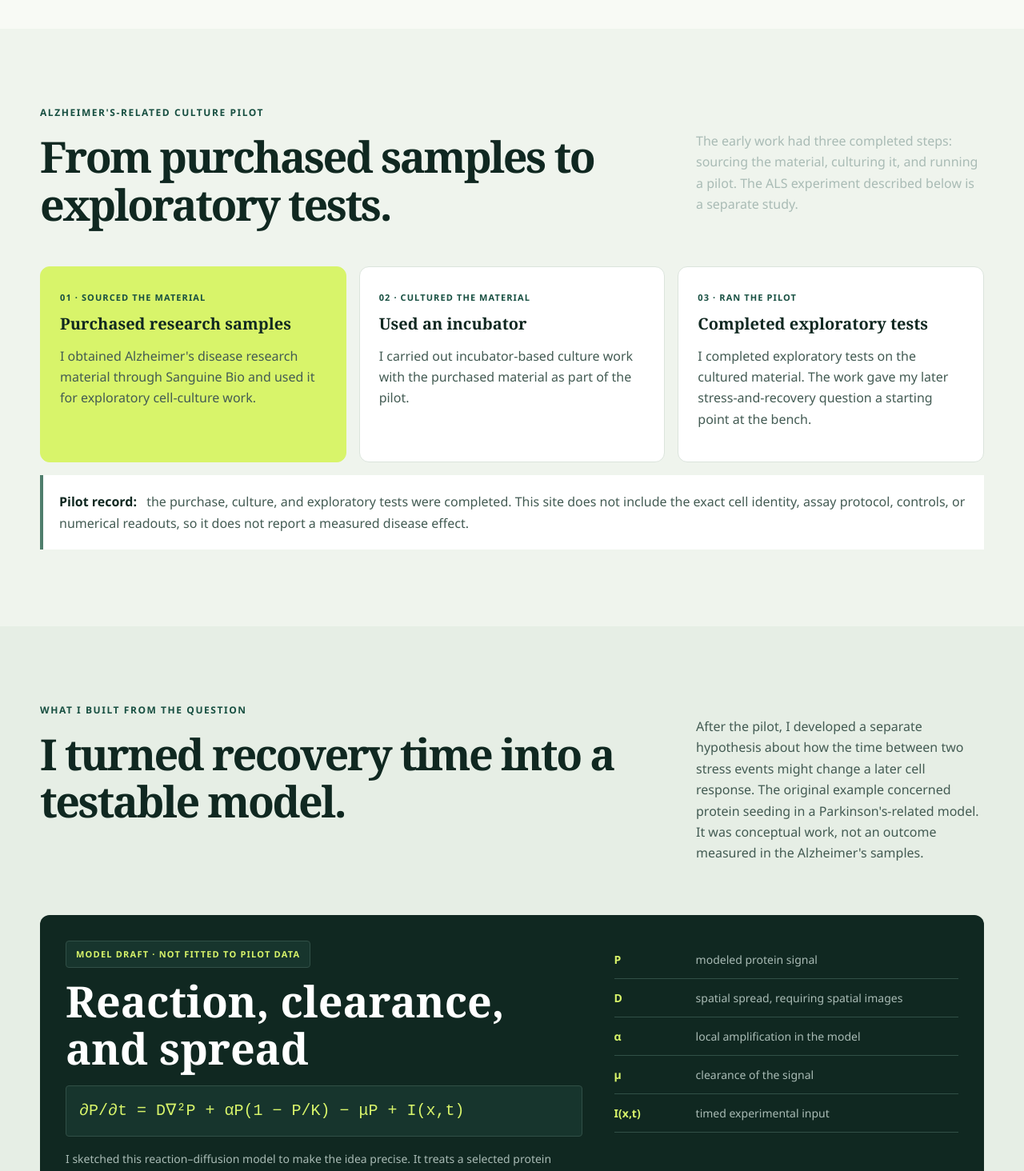
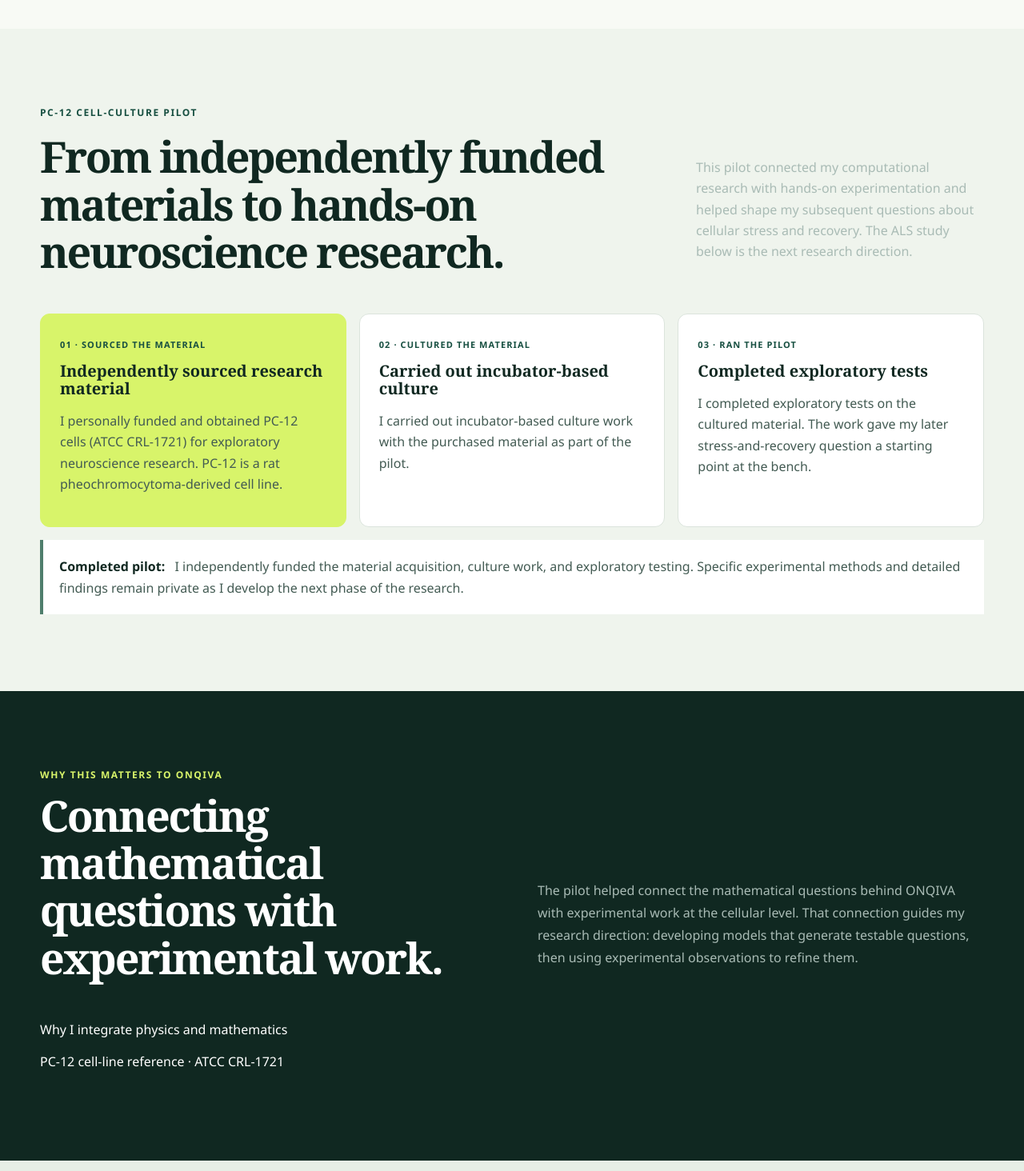
Before and after one commit to gerbenns2006-afk/jubilant-octo-chainsaw, a Next.js app: page /neurodegeneration in a window 1280 px wide. Shown: the part 720-2184 px from the top of the page at 80% size. Built offline with nearby package versions, Linux system fonts and the light colour scheme.

Commit message:
Describe completed PC-12 culture pilot

```diff
--- a/app/neurodegeneration/page.tsx
+++ b/app/neurodegeneration/page.tsx
@@ -4,7 +4,7 @@ import SiteNav from "../components/SiteNav";
 export const metadata = {
   title: "Neurodegeneration work | ONQIVA",
   description:
-    "The completed Alzheimer’s sample-culture pilot, the recovery-history model it motivated, and the separate ALS study proposed next.",
+    "The completed PC-12 cell-culture pilot, the recovery-history model it motivated, and the separate ALS study proposed next.",
 };
 
 export default function NeurodegenerationPage() {
@@ -24,9 +24,9 @@ export default function NeurodegenerationPage() {
             <em>in culture.</em>
           </h1>
           <p className="hero-copy">
-            I purchased Alzheimer&apos;s disease research material through
-            Sanguine Bio, cultured it using an incubator, and completed
-            exploratory cell-culture tests. That bench work came before the
+            I independently funded and obtained PC-12 cells (ATCC CRL-1721),
+            carried out incubator-based culture work, and completed
+            exploratory testing. That bench work came before the
             recovery model and the separate ALS study I am now seeking to fund.
           </p>
           <div className="hero-actions">
@@ -48,28 +48,30 @@ export default function NeurodegenerationPage() {
           <div className="shell">
             <div className="section-head">
               <div>
-                <div className="kicker">ALZHEIMER&apos;S-RELATED CULTURE PILOT</div>
-                <h2>From purchased samples to exploratory tests.</h2>
+                <div className="kicker">PC-12 CELL-CULTURE PILOT</div>
+                <h2>From independently funded materials to hands-on neuroscience research.</h2>
               </div>
               <p>
-                The early work had three completed steps: sourcing the material,
-                culturing it, and running a pilot. The ALS experiment described
-                below is a separate study.
+                This pilot connected my computational research with hands-on
+                experimentation and helped shape my subsequent questions about
+                cellular stress and recovery. The ALS study below is the next
+                research direction.
               </p>
             </div>
 
             <div className="study-grid">
               <article className="study-card study-card-featured">
                 <span>01 · SOURCED THE MATERIAL</span>
-                <h3>Purchased research samples</h3>
+                <h3>Independently sourced research material</h3>
                 <p>
-                  I obtained Alzheimer&apos;s disease research material through
-                  Sanguine Bio and used it for exploratory cell-culture work.
+                  I personally funded and obtained PC-12 cells (ATCC CRL-1721)
+                  for exploratory neuroscience research. PC-12 is a rat
+                  pheochromocytoma-derived cell line.
                 </p>
               </article>
               <article className="study-card">
                 <span>02 · CULTURED THE MATERIAL</span>
-                <h3>Used an incubator</h3>
+                <h3>Carried out incubator-based culture</h3>
                 <p>
                   I carried out incubator-based culture work with the purchased
                   material as part of the pilot.
@@ -87,11 +89,31 @@ export default function NeurodegenerationPage() {
             </div>
 
             <aside className="study-boundary">
-              <strong>Pilot record:</strong> the purchase, culture, and
-              exploratory tests were completed. This site does not include the
-              exact cell identity, assay protocol, controls, or numerical
-              readouts, so it does not report a measured disease effect.
+              <strong>Completed pilot:</strong> I independently funded the
+              material acquisition, culture work, and exploratory testing.
+              Specific experimental methods and detailed findings remain private
+              as I develop the next phase of the research.
             </aside>
+          </div>
+        </section>
+
+        <section className="modeling-body">
+          <div className="shell">
+            <div className="modeling-intro">
+              <div>
+                <div className="kicker">WHY THIS MATTERS TO ONQIVA</div>
+                <h2>Connecting mathematical questions with experimental work.</h2>
+              </div>
+              <p>
+                The pilot helped connect the mathematical questions behind
+                ONQIVA with experimental work at the cellular level. That
+                connection guides my research direction: developing models that
+                generate testable questions, then using experimental observations
+                to refine them.
+              </p>
+            </div>
+            <p><a href="/modeling#physics-and-math">Why I integrate physics and mathematics</a></p>
+            <p><a href="https://www.atcc.org/products/crl-1721" target="_blank" rel="noreferrer">PC-12 cell-line reference · ATCC CRL-1721</a></p>
           </div>
         </section>
 
@@ -107,7 +129,7 @@ export default function NeurodegenerationPage() {
                 the time between two stress events might change a later cell
                 response. The original example concerned protein seeding in a
                 Parkinson&apos;s-related model. It was conceptual work, not an
-                outcome measured in the Alzheimer&apos;s samples.
+                outcome measured in the PC-12 pilot.
               </p>
             </div>
 
```
